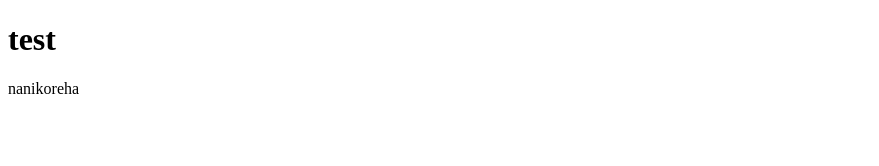
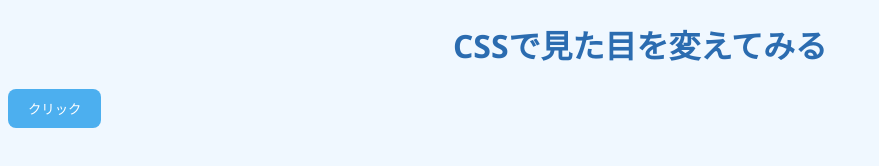
Before and after one commit to Shi1229/Saihai-website, a plain HTML site: page index.html in a window 1280 px wide. Shown: the whole page, without its empty margins (0-879 px from the left). Drawn offline with Linux system fonts and the light colour scheme.

Commit message:
Add files via upload

```diff
--- a/index.html
+++ b/index.html
@@ -1,7 +1,34 @@
-<!DOCTYPE html>
-<html lamg = "ja">
-  <meta charset = "utf-8">
-  <title>Saihai website</title>
-  <h1>test</h1>
-  <p>nanikoreha</p>
+<!doctype html>
+<html lang="ja">
+<meta charset="utf-8">
+<title>CSSテスト</title>
+
+<style>
+  body {
+    background-color: #f0f8ff; /* 背景色 */
+    font-family: "Segoe UI", sans-serif; /* フォント */
+  }
+
+  h1 {
+    color: #2b6cb0; /* 文字色 */
+    text-align: center; /* 中央寄せ */
+  }
+
+  button {
+    background-color: #4cafef;
+    color: white;
+    padding: 10px 20px;
+    border: none;
+    border-radius: 8px; /* 角丸 */
+    cursor: pointer;
+  }
+
+  button:hover {
+    background-color: #2b6cb0; /* ホバー時の色 */
+  }
+</style>
+
+<h1>CSSで見た目を変えてみる</h1>
+<button>クリック</button>
+
 </html>
```
